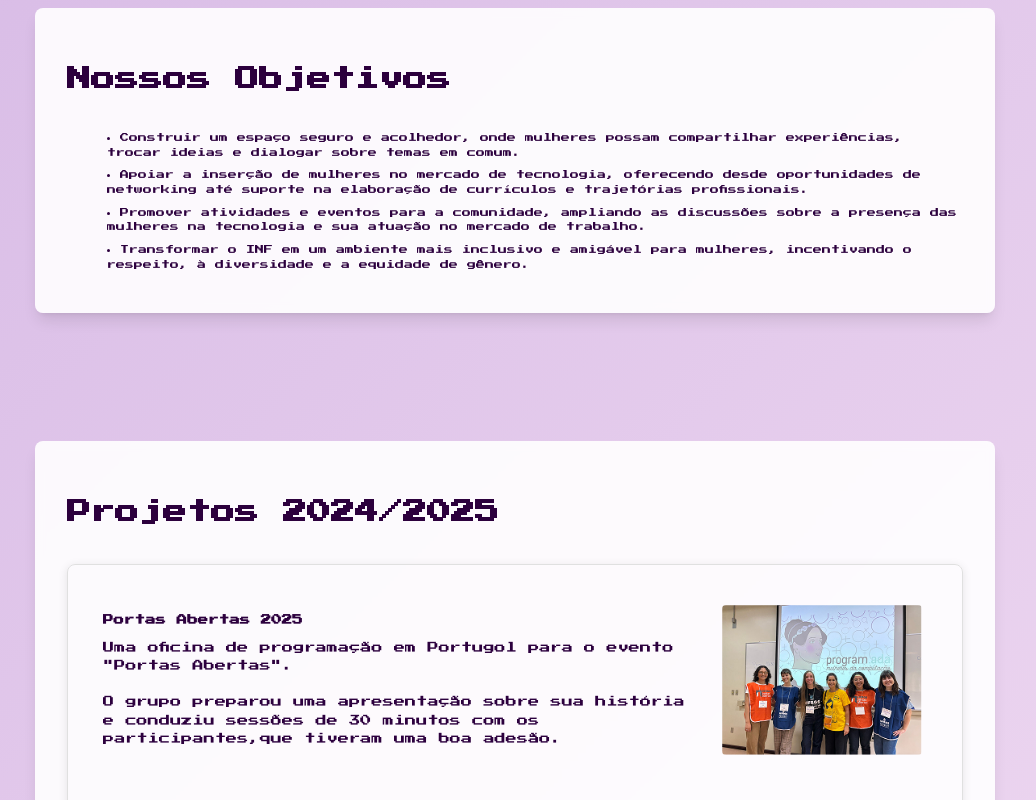
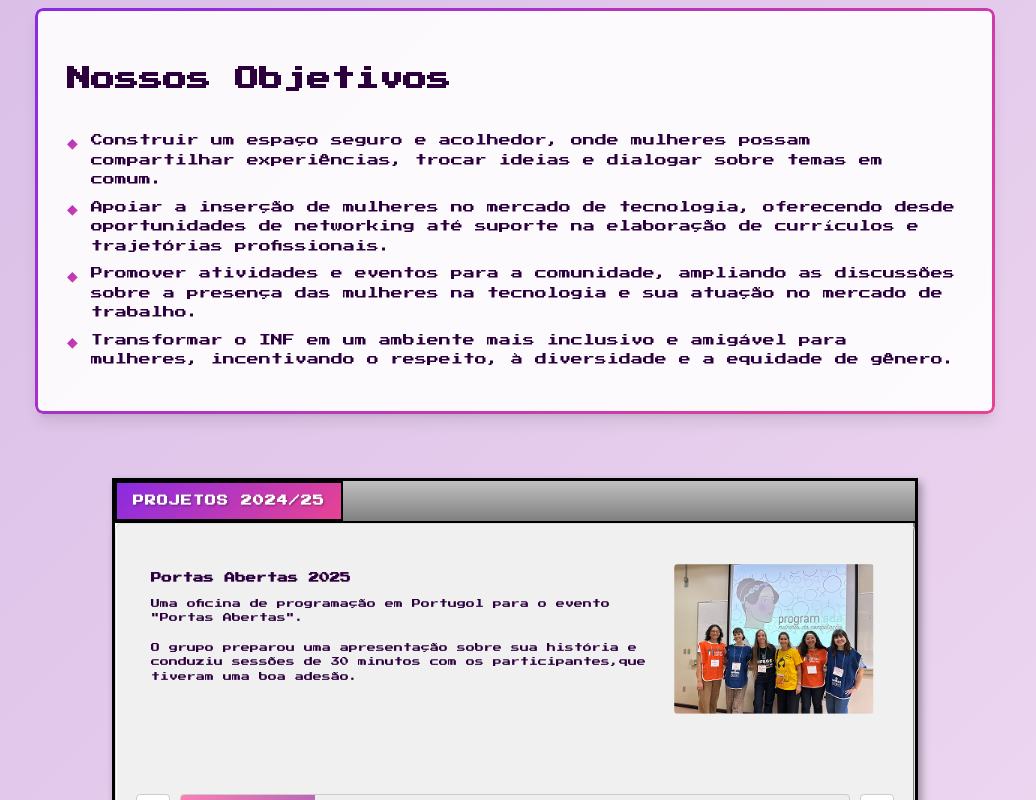
Before and after one commit to BrunoDelgiovo/PS-IDE-25-2-Equipe1, a React (Vite) app: page / in a window 1280 px wide. Shown: the part 1500-2300 px from the top of the page, without its empty margins (125-1161 px from the left). Built offline with nearby package versions, Linux system fonts and the light colour scheme.

Commit message:
Mudanças finais no design

```diff
--- a/src/App.css
+++ b/src/App.css
@@ -79,8 +79,8 @@ h1, h2, h3, h4, h5, h6, p, ul, ol, li, a, span {
 
 .nav-container {
     max-width: 1280px;
-    margin-left: 0;
-    margin-right: 0;
+    margin-left: auto;
+    margin-right: auto;
     padding-left: 1.6rem;
     padding-right: 1.6rem;
 }
@@ -217,6 +217,26 @@ h1, h2, h3, h4, h5, h6, p, ul, ol, li, a, span {
     -webkit-backdrop-filter: blur(4px);
     border-radius: 0.8rem;
     box-shadow: 0 10px 15px -3px rgba(0, 0, 0, 0.1), 0 4px 6px -4px rgba(0, 0, 0, 0.1);
+    position: relative;
+    border: none;
+}
+
+.card::before {
+    content: '';
+    position: absolute;
+    top: 0;
+    left: 0;
+    right: 0;
+    bottom: 0;
+    border: 3px solid transparent;
+    border-radius: 8px;
+    background: linear-gradient(135deg, #8a2be2 0%, #e84393 100%) border-box;
+    -webkit-mask:
+        linear-gradient(#fff 0 0) padding-box,
+        linear-gradient(#fff 0 0);
+    -webkit-mask-composite: destination-out;
+    mask-composite: exclude;
+    pointer-events: none;
 }
 
 .card:hover {
@@ -240,10 +260,8 @@ h1, h2, h3, h4, h5, h6, p, ul, ol, li, a, span {
 }
 
 .card .list {
-    list-style-type: disc;
-    list-style-position: inside;
     color: #2c003e;
-    font-size: 9px;
+    font-size: 12px;
 }
 
 .card .list li {
@@ -253,7 +271,28 @@ h1, h2, h3, h4, h5, h6, p, ul, ol, li, a, span {
     margin-bottom: 0;
 }
 
+.card ul {
+    list-style: none;
+    padding-left: 0;
+}
 
+.card ul li {
+    position: relative;
+    padding-left: 2em;
+    margin-bottom: 1em;
+}
+
+.card ul li::before {
+    content: '◆';
+    position: absolute;
+    left: 0;
+    top: -0.1em;
+    background: linear-gradient(135deg, #8a2be2 0%, #e84393 100%);
+    -webkit-background-clip: text;
+    -webkit-text-fill-color: transparent;
+    background-clip: text;
+    font-size: 1.4rem;
+}
 
 .main-footer {
     display: flex;
@@ -293,65 +332,35 @@ h1, h2, h3, h4, h5, h6, p, ul, ol, li, a, span {
 }
 
 /* Formulario de contato */
-#ContateNos .contact {
+#ContateNos.window-container {
+    margin-top: 8rem;
     display: flex;
-    justify-content: center;
-    align-items: center;
-    padding: 6.4rem 1.6rem;
-    padding: 0;
-}
-
-#ContateNos .card {
-  padding: 0;
-  overflow: hidden;
-}
-
-#ContateNos .card:hover {
-  transform: none;
-}
-
-
-#ContateNos .section-title {
-  display: none;
-}
-
-#ContateNos .title-text {
-    font-size: 14px;
-    color: #fff;
-    background: linear-gradient(135deg, #8d62b4bd 0%, #f160cd 100%);
-    padding: 8px 12px;
-    letter-spacing: 1px;
-    white-space: nowrap;
-    letter-spacing: 1px;
-    z-index: 1;
-    border: 2px solid #000;
-    border-bottom: none;
-    align-items: center;
-    min-width: 200px;
-    margin: 0;
-    padding: 8px 16px;
-    display: flex;
-    position: relative;
-    text-shadow: 1px 1px 0px #611c59;
-}
-
-#ContateNos .title-bar {
-  border-bottom: 1px solid #000;
-  background-color: #c0c0c0;
+    flex-direction: column;
+    height: auto;
+    margin-bottom: 4rem;
 }
 
 #ContateNos form {
-    max-width: 1024px;
-    border-radius: 0;
-    color: #2c003e;
-    background-color: transparent;
-    border: none;
-    width: 100%;
+    display: flex;
+    flex-direction: column;
+    flex-grow: 1;
+    padding: 20px 28px;
 }
 
 #ContateNos .form-body {
-    padding: 30px;
-    border-top: 1px solid #000;
+    flex-grow: 1;
+}
+
+#ContateNos .window-container {
+    background: #f0f0f0;
+    border: 3px solid #000;
+    flex-direction: column;
+    width: 100%;
+    margin: 6.4rem auto; /* Substitui o padding da .content-section */
+    font-family: "Press Start 2P", monospace;
+    max-width: 896px; /* Mesma largura dos .card */
+    position: relative;
+    box-shadow: inset 2px 2px #fff, inset -2px -2px gray, 4px 4px 8px rgba(0, 0, 0, .3);
 }
 
 #ContateNos form .inputbox {
@@ -398,6 +407,7 @@ h1, h2, h3, h4, h5, h6, p, ul, ol, li, a, span {
     padding: 10px 20px;
     cursor: pointer;
     outline: none;
+    align-self: flex-start;
 }
 
 #ContateNos .btn:active {
@@ -490,3 +500,53 @@ h1, h2, h3, h4, h5, h6, p, ul, ol, li, a, span {
         padding-right: 3.2rem;
     }
 }
+
+.window-container {
+    background: #f0f0f0;
+    border: 3px solid #000;
+    flex-direction: column;
+    width: 100%;
+    margin: 6.4rem auto; /* Substitui o padding da .content-section */
+    font-family: "Press Start 2P", monospace;
+    max-width: 896px; /* Mesma largura dos .card */
+    position: relative;
+    box-shadow: inset 2px 2px #fff, inset -2px -2px gray, 4px 4px 8px rgba(0, 0, 0, .3);
+}
+
+.window-header {
+    background: linear-gradient(silver 0%, gray 100%);
+    border-bottom: 2px solid #000;
+    align-items: stretch;
+    height: 40px;
+    padding: 0;
+    display: flex;
+    position: relative;
+}
+
+.window-header__title {
+   background: linear-gradient(135deg, #8a2be2 0%, #e84393 100%);
+    color: #fff;
+    border: 2px solid #000;
+    display: flex;
+    align-items: center;
+    justify-content: center;
+    font-size: 1.1rem;
+    min-width: 170px;
+    margin: 0;
+    padding: 8px 16px;
+    text-shadow: 1px 1px 2px rgba(0, 0, 0, 0.4);
+    letter-spacing: 1px;
+    font-weight: 700;
+}
+
+.content-section{
+  scroll-margin-top: 60px;
+}
+
+.window-container {
+    scroll-margin-top: 90px;
+}
+
+.scrollbar {
+    scrollbar-color: #9d7cbf #f0f0f0;
+}
--- a/src/App.jsx
+++ b/src/App.jsx
@@ -77,9 +77,12 @@ function App() {
           </ul>
         </Section>
 
-        <Section id="Projetos" title="Projetos 2024/2025">
+        <div id="Projetos" className="window-container">
+          <div className="window-header">
+            <h2 className="window-header__title">PROJETOS 2024/25</h2>
+          </div>
           <Carousel />
-        </Section>
+        </div>
 
         <Section id="MeninasDigitais" title="Meninas Digitais">
           <p>
@@ -121,13 +124,19 @@ function App() {
           </p>
         </Section>
 
-        <div id="Integrantes">
-          <GridParticipantes />
+        <div id="Integrantes" className="window-container">
+            <div className="window-header">
+                <h2 className="window-header__title">INTEGRANTES</h2>
+            </div>
+            <GridParticipantes />
         </div>
 
-        <Section id="ContateNos" title="">
+        <div id="ContateNos" className="window-container">
+          <div className="window-header">
+            <h2 className="window-header__title">CONTATE-NOS</h2>
+          </div>
           <Contact />
-        </Section>
+        </div>
       </main>
 
       <Footer />
--- a/src/components/Contact.jsx
+++ b/src/components/Contact.jsx
@@ -47,10 +47,6 @@ const Contact = () => {
     <>
       <section className="contact">
         <form onSubmit={onSubmit}>
-          <div className="title-bar">
-            <div className="title-text">CONTATE-NOS</div>
-            <div className="title-bar-rest"></div>
-          </div>
           <div className="form-body">
             <div className="inputbox">
               <label> Nome: </label>
--- a/src/components/GridParticipantes.jsx
+++ b/src/components/GridParticipantes.jsx
@@ -69,10 +69,6 @@ const GridParticipantes = () => {
     const startIndex = currentPage * participantesPerPage;
     const currentParticipants = participantes.slice(startIndex, startIndex + participantesPerPage);
     return (
-        <div className='window-container'>
-            <div className='window-header'>
-                <h2 class='window-header__title'>INTEGRANTES</h2>
-            </div>
             <div className='participantes-container'>
                 <div className='participantes-grid'>
                     {currentParticipants.map((participant) => (
@@ -128,7 +124,6 @@ const GridParticipantes = () => {
                     </button>
                 </div>
             </div>
-        </div>
     )
 }
 export default GridParticipantes;
--- a/src/components/Navbar.jsx
+++ b/src/components/Navbar.jsx
@@ -31,7 +31,7 @@ export default function Navbar() {
                         items={navLinkIds}
                         currentClassName="is-current"
                         className="desktop-menu"
-                        offset={-100}
+                        offset={-200}
                     >
                         {navLinks.map((link) => (
                             <a key={link.href} href={link.href} className="nav-link">
```
